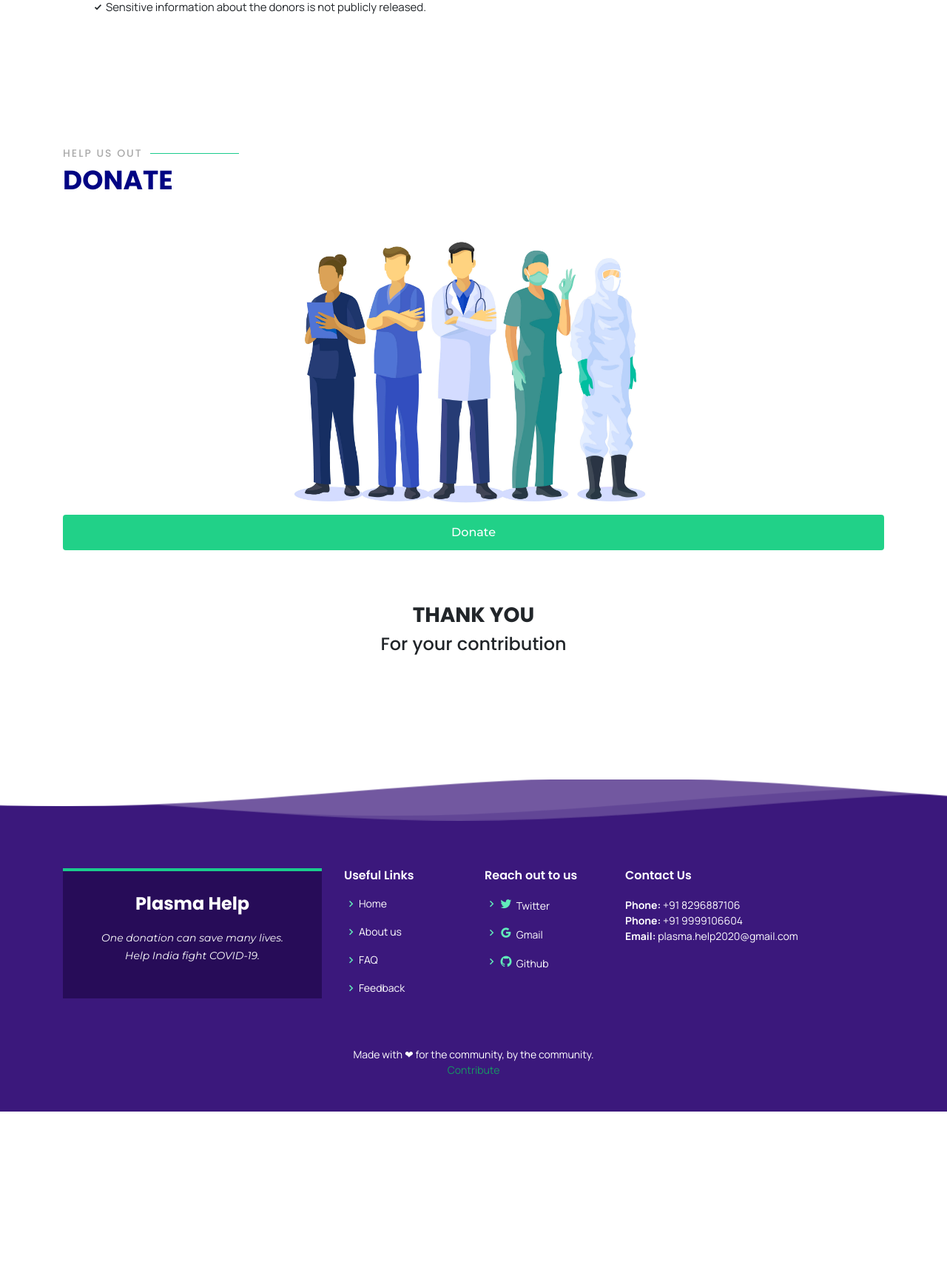
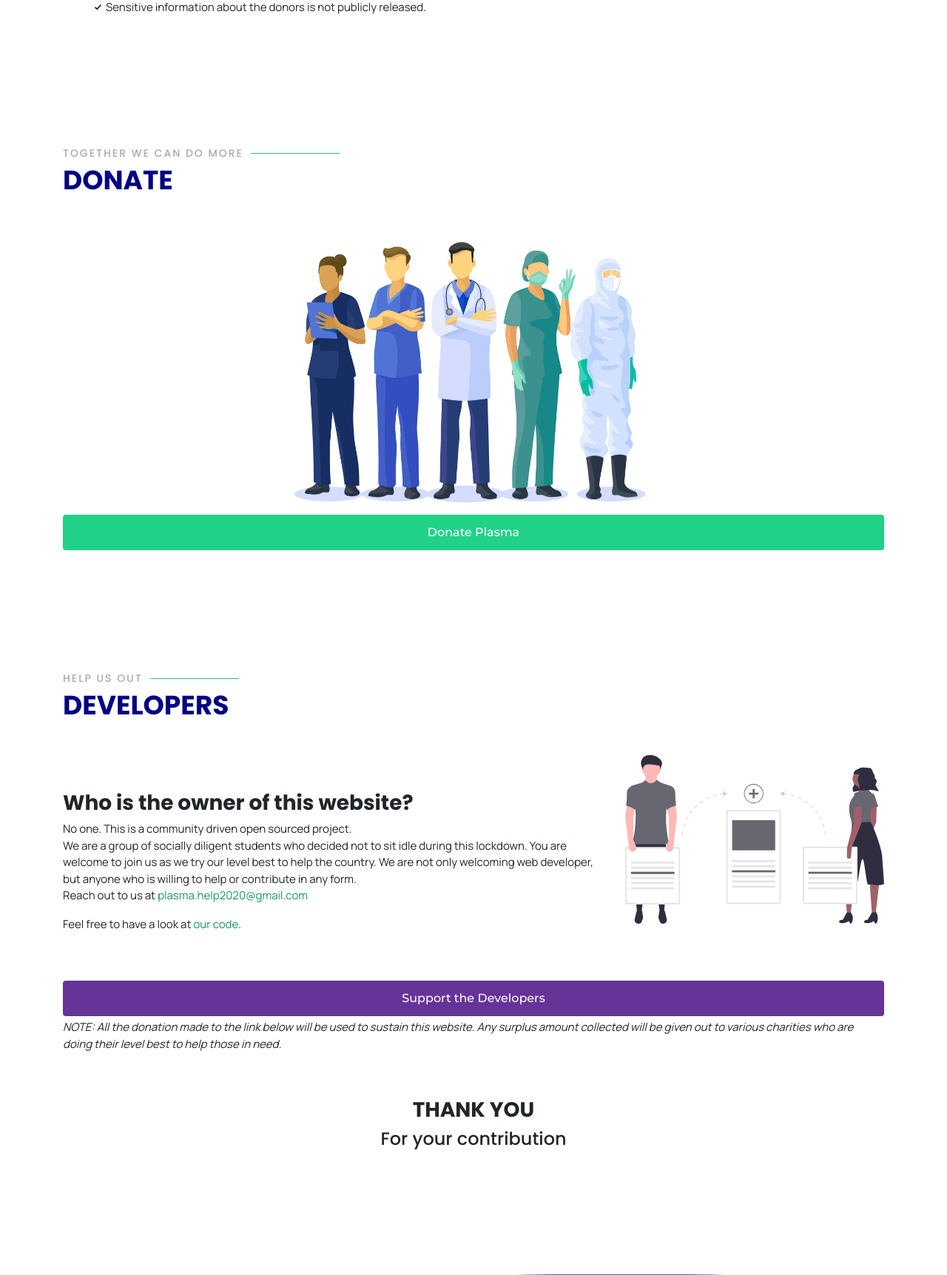
Before and after one commit to abbasidaniyal/PlasmaHelp, a Django app: page / in a window 1280 px wide; the page is wider, and only the part inside the window is pictured. Shown: the part 1885-3609 px from the top of that part at 74% size. Before the commit the page ends 3388 px from the top of that part, so only its background shows below. Run offline with Django 3.2, Linux system fonts and the light colour scheme; some libraries are stand-ins or nearby versions.

Commit message:
fix: Developer section and LoginNotRequired mixin

```diff
--- a/templates/index.html
+++ b/templates/index.html
@@ -45,7 +45,7 @@
 
     <!-- ======= Details Section ======= -->
     <section id="details" class="details">
-        <br><br><br><br>
+        <br/><br/><br/><br/>
         <div class="container">
             <div class="section-title" data-aos="fade-up">
                 <h2>What we Do</h2>
@@ -53,7 +53,7 @@
             </div>
             <div class="row content">
                 <div class="col-md-5" data-aos="fade-right">
-                    <img src="static/img/undraw_medical_care_movn.svg" class="img-fluid" alt="">
+                    <img src="{% static 'img/undraw_medical_care_movn.svg' %}" class="img-fluid" alt="">
                 </div>
                 <div class="col-md-7 pt-4" data-aos="fade-up">
                     <h3>What is plasma therapy? Why you should care.</h3>
@@ -73,10 +73,10 @@
                     </p>
                 </div>
             </div>
-            <br><br> <br><br><br><br> <br><br>
+            <br/><br/> <br/><br/><br/><br/> <br/><br/>
             <div class="row content">
                 <div class="col-md-4 order-1 order-md-2" data-aos="fade-left">
-                    <img src="static/img/undraw_private_data_7q35.svg" class="img-fluid" alt="">
+                    <img src="{% static  'img/undraw_private_data_7q35.svg' %}" class="img-fluid" alt="">
                 </div>
                 <div class="col-md-8 pt-5 order-2 order-md-1" data-aos="fade-up">
                     <h3>What is the purpose of this website?</h3>
@@ -100,12 +100,12 @@
                     </ul>
                 </div>
             </div>
-            <br><br>
+            <br/><br/>
     </section><!-- End Details Section -->
 
     <section class="container"><!-- Donate Section -->
         <div class="section-title" data-aos="fade-up">
-            <h2>Help us out</h2>
+            <h2>Together we can do more</h2>
             <p>Donate</p>
         </div>
 
@@ -113,21 +113,60 @@
         <div class="row content ">
             <div class="col-md-3 order-1 order-md-2" data-aos="fade-left"></div>
             <div class="col-md-6 order-1 order-md-2" data-aos="fade-left">
-                <img src="static/img/3677057.jpg" class="img-fluid" alt="">
+                <img src=" {% static 'img/3677057.jpg' %}" class="img-fluid" alt="">
             </div>
             <div class="col-md-3 order-1 order-md-2" data-aos="fade-left"></div>
         </div>
 
         <div class="center">
-            <button class="button rounded large" onclick=" window.open('https://paypal.me/plasmahelp', '_blank');">
-                Donate
+            <button class="button rounded large" onclick=" location.href='{% url 'register-donor' %}';">
+                Donate Plasma
             </button>
+
         </div>
-           <br><br><br>
-        <div class="center section-title"><h3>THANK YOU</h3><h4>For your contribution</h4></div>
+        <br/><br/>
 
 
     </section><!-- End Donate Section -->
+    <section class="container"><!-- Developer Section -->
+        <div class="section-title" data-aos="fade-up">
+            <h2>Help us out</h2>
+            <p>Developers</p>
+        </div>
+        <div class="row content">
+            <div class="col-md-4 order-1 order-md-2" data-aos="fade-left">
+                <img src="{% static  'img/undraw_collaborators_prrw.svg' %}" class="img-fluid" alt="">
+            </div>
+            <div class="col-md-8 pt-5 order-2 order-md-1" data-aos="fade-up">
+                <h3>Who is the owner of this website?</h3>
+                <p>
+                    No one. This is a community driven open sourced project. <br/>We are a group of socially diligent
+                    students
+                    who decided not to sit idle during this lockdown. You
+                    are welcome to join us as we try our level best to help the country. We are not only welcoming web
+                    developer, but anyone who is willing to help or contribute in any form.<br/> Reach out to us at <a
+                        href="mailto:plasma.help2020@gmail.com">plasma.help2020@gmail.com</a>
+                </p>
+                <p>
+                    Feel free to have a look at <a
+                        href="https://github.com/abbasidaniyal/PlasmaHelp">our code</a>.
+                </p>
+            </div>
+        </div>
+        <br/><br/>
+        <button class="button rounded large" style="background: rebeccapurple"
+                onclick=" window.open('https://paypal.me/plasmahelp', '_blank');">
+            Support the Developers
+        </button>
+        <p><em>
+            NOTE: All the donation made to the link below will be used to sustain this website. Any surplus amount
+            collected will be given out to various charities who are doing their level best to help those in
+            need.
+        </em></p>
+
+        <br/><br/>
+        <div class="center section-title"><h3>THANK YOU</h3><h4>For your contribution</h4></div>
+    </section><!-- End Developer Section -->
 
     {#    <!-- ======= Team Section ======= -->#}
     {#    <section id="team" class="team">#}
--- a/templates/register_donor.html
+++ b/templates/register_donor.html
@@ -6,7 +6,7 @@
 	<section class="container">
 		<div class="row content">
 			<div class="col-md-4" data-aos="fade-right">
-					<img src="{%static '/img/undraw_contract_uy56.svg'%}" class="img-fluid" alt="">
+					<img src="{%static 'img/undraw_contract_uy56.svg'%}" class="img-fluid" alt="">
 			</div>
 			<div class="col-md-8 pt-4" data-aos="fade-up">
 				<h2>Register as Donor</h2>
```
Also changed, not shown: templates/about.html (deleted, +0 -8 lines), templates/legacy/nearby_donor.html (deleted, +0 -53 lines), templates/legacy/profile.html (deleted, +0 -20 lines), templates/legacy/register_donor.html (deleted, +0 -12 lines), templates/legacy/register_hospital.html (deleted, +0 -13 lines), users/mixins.py (added, +21 -0 lines), users/views.py (+11 -4 lines), static/img/undraw_collaborators_prrw.svg (added).
